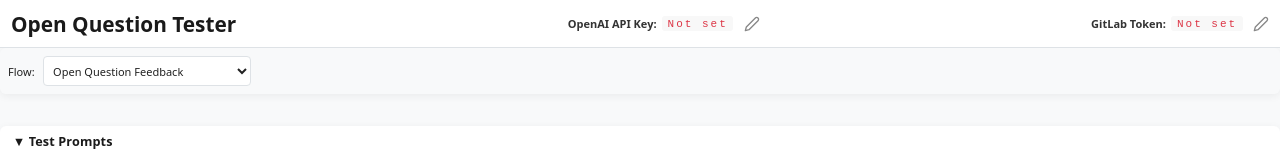
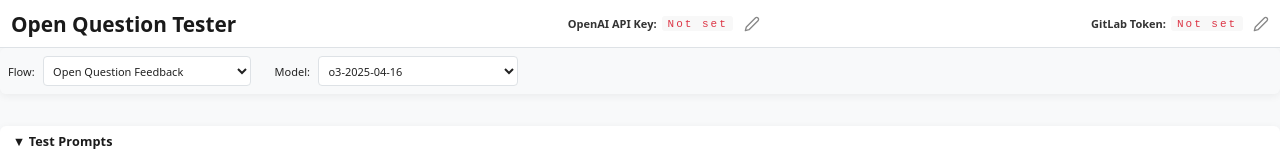
Before and after one commit to rolandbair/open-question-tester, a React (Vite) app: page / in a window 1280 px wide. Shown: the top 160 px of the page. Built offline with nearby package versions, Linux system fonts and the light colour scheme.

Commit message:
allow model selection

```diff
--- a/src/UnifiedEvaluator.tsx
+++ b/src/UnifiedEvaluator.tsx
@@ -1,10 +1,13 @@
 import React, { useState, useEffect } from 'react';
 import { checkFeedbackCriterion } from './api';
 import type { EvaluationResult } from './types';
+import type { EvaluationParams } from './types/modelTypes';
+import { SUPPORTED_MODELS } from './types/modelTypes';
 import { v4 as uuidv4 } from 'uuid';
 import PromptCriteriaSection from './PromptCriteriaSection';
 import TestDataSection from './TestDataSection';
 import ResultsSection from './ResultsSection';
+import ModelSelection from './components/ModelSelection';
 import { parsePromptFile, parseTableCsv } from './utils/csvUtils';
 import { flows } from './flows';
 import type { FlowConfig } from './flows';
@@ -20,6 +23,11 @@ export default function UnifiedEvaluator() {
   // --- State: Flow Selection ---
   const [selectedFlowId, setSelectedFlowId] = useState(flows[0].id);
   const selectedFlow: FlowConfig = flows.find(f => f.id === selectedFlowId)!;
+
+  // --- State: Model Selection ---
+  const [evaluationParams, setEvaluationParams] = useState<EvaluationParams>({
+    model: SUPPORTED_MODELS[0].id
+  });
 
   // --- State: Prompts ---
   const [systemPrompt, setSystemPrompt] = useState(selectedFlow.systemPrompt || '');
@@ -167,7 +175,8 @@ export default function UnifiedEvaluator() {
                 row,
                 prompt,
                 systemPrompt,
-                selectedFlow.testDataColumns
+                selectedFlow.testDataColumns,
+                evaluationParams
               );
               // Use the feedback field as defined by the flow, fallback to response.feedback or response.evaluation
               const feedbackField = selectedFlow.feedbackField || 'ERROR';
@@ -191,7 +200,8 @@ export default function UnifiedEvaluator() {
                     const check = await checkFeedbackCriterion(
                       [...requiredColValues, feedbackVal],
                       c,
-                      criteriaPrompt
+                      criteriaPrompt,
+                      evaluationParams
                     );
                     return { name: c.name, passed: check.passed, explanation: check.explanation };
                   } catch (err) {
@@ -235,14 +245,22 @@ export default function UnifiedEvaluator() {
   // --- Render ---
   return (
     <div className="container flex flex-col gap">
-      {/* Flow Selection */}
+      {/* Flow Selection and Model Selection */}
       <div className="rounded shadow text" style={{ marginBottom: 16, padding: 8 }}>
+        <div style={{ display: 'flex', gap: '24px', alignItems: 'center', flexWrap: 'wrap' }}>
+          <div>
             <label htmlFor="flow-select">Flow:</label>
             <select id="flow-select" value={selectedFlowId} onChange={handleFlowChange} style={{ marginLeft: 8 }}>
               {flows.map(flow => (
                 <option key={flow.id} value={flow.id}>{flow.name}</option>
               ))}
             </select>
+          </div>
+          <ModelSelection
+            evaluationParams={evaluationParams}
+            onParamsChange={setEvaluationParams}
+          />
+        </div>
       </div>
 
       {/* Test Prompts Section */}
--- a/src/api.ts
+++ b/src/api.ts
@@ -1,6 +1,7 @@
 import OpenAI from 'openai';
 import type { ApiResponse } from './types';
 import type { ChatCompletionMessageParam } from 'openai/resources/chat';
+import type { EvaluationParams } from './types/modelTypes';
 
 let openaiInstance: OpenAI | null = null;
 
@@ -15,7 +16,8 @@ export function initializeOpenAI(apiKey: string) {
 export async function evaluateGeneric(
     row: Record<string, any>,
     columns: { key: string; label: string }[],
-    systemPrompt: string = "FALLBACK PROMPT"
+    systemPrompt: string = "FALLBACK PROMPT",
+    evaluationParams?: EvaluationParams
 ): Promise<ApiResponse | ApiResponse[]> {
     if (!openaiInstance) {
         const storedKey = localStorage.getItem('openai_api_key');
@@ -46,9 +48,11 @@ export async function evaluateGeneric(
             }
         ];
         const requestPayload = {
-            model: 'o3-2025-04-16',
+            model: evaluationParams?.model || 'o3-2025-04-16',
             messages,
-            response_format: { type: 'json_object' as const }
+            response_format: { type: 'json_object' as const },
+            ...(evaluationParams?.temperature !== undefined && { temperature: evaluationParams.temperature }),
+            ...(evaluationParams?.top_p !== undefined && { top_p: evaluationParams.top_p })
         };
 
         // Track response time
@@ -77,7 +81,8 @@ export async function evaluateGeneric(
 export async function checkFeedbackCriterion(
   contextValues: string[],
   criterion: { name: string; description: string },
-  systemPrompt = "FALLBACK CRITERION PROMPT"
+  systemPrompt = "FALLBACK CRITERION PROMPT",
+  evaluationParams?: EvaluationParams
 ): Promise<{ passed: boolean, explanation: string, responseTime?: number }> {
   // Ensure the system prompt contains the word 'json' for OpenAI API compliance
   let safeSystemPrompt = systemPrompt;
@@ -103,9 +108,11 @@ export async function checkFeedbackCriterion(
     { role: 'user', content: userMessage }
   ];
   const requestPayload = {
-    model: 'o3-2025-04-16',
+    model: evaluationParams?.model || 'o3-2025-04-16',
     messages,
-    response_format: { type: 'json_object' as const }
+    response_format: { type: 'json_object' as const },
+    ...(evaluationParams?.temperature !== undefined && { temperature: evaluationParams.temperature }),
+    ...(evaluationParams?.top_p !== undefined && { top_p: evaluationParams.top_p })
   };
   // Only log request and response
   console.log('[Criteria Evaluation] Payload:', JSON.stringify(requestPayload, null, 2));
--- /dev/null
+++ b/src/components/ModelSelection.tsx
@@ -0,0 +1,87 @@
+import type { EvaluationParams } from '../types/modelTypes';
+import { SUPPORTED_MODELS, DEFAULT_TEMPERATURE, DEFAULT_TOP_P } from '../types/modelTypes';
+
+interface ModelSelectionProps {
+  evaluationParams: EvaluationParams;
+  onParamsChange: (params: EvaluationParams) => void;
+}
+
+export default function ModelSelection({ evaluationParams, onParamsChange }: ModelSelectionProps) {
+  const selectedModel = SUPPORTED_MODELS.find(m => m.id === evaluationParams.model) || SUPPORTED_MODELS[0];
+
+  const handleModelChange = (modelId: string) => {
+    const model = SUPPORTED_MODELS.find(m => m.id === modelId);
+    if (model) {
+      const newParams: EvaluationParams = {
+        model: modelId,
+        ...(model.supportsTemperature && { temperature: evaluationParams.temperature ?? DEFAULT_TEMPERATURE }),
+        ...(model.supportsTopP && { top_p: evaluationParams.top_p ?? DEFAULT_TOP_P })
+      };
+      onParamsChange(newParams);
+    }
+  };
+
+  const handleTemperatureChange = (temperature: number) => {
+    onParamsChange({
+      ...evaluationParams,
+      temperature
+    });
+  };
+
+  const handleTopPChange = (top_p: number) => {
+    onParamsChange({
+      ...evaluationParams,
+      top_p
+    });
+  };
+
+  return (
+    <div style={{ display: 'flex', gap: '16px', alignItems: 'center', flexWrap: 'wrap' }}>
+      <div>
+        <label htmlFor="model-select" style={{ marginRight: '8px' }}>Model:</label>
+        <select
+          id="model-select"
+          value={evaluationParams.model}
+          onChange={(e) => handleModelChange(e.target.value)}
+          style={{ minWidth: '200px' }}
+        >
+          {SUPPORTED_MODELS.map(model => (
+            <option key={model.id} value={model.id}>{model.name}</option>
+          ))}
+        </select>
+      </div>
+
+      {selectedModel.supportsTemperature && (
+        <div>
+          <label htmlFor="temperature-input" style={{ marginRight: '8px' }}>Temperature:</label>
+          <input
+            id="temperature-input"
+            type="number"
+            min="0"
+            max="2"
+            step="0.1"
+            value={evaluationParams.temperature ?? DEFAULT_TEMPERATURE}
+            onChange={(e) => handleTemperatureChange(parseFloat(e.target.value))}
+            style={{ width: '80px' }}
+          />
+        </div>
+      )}
+
+      {selectedModel.supportsTopP && (
+        <div>
+          <label htmlFor="top-p-input" style={{ marginRight: '8px' }}>Top P:</label>
+          <input
+            id="top-p-input"
+            type="number"
+            min="0"
+            max="1"
+            step="0.1"
+            value={evaluationParams.top_p ?? DEFAULT_TOP_P}
+            onChange={(e) => handleTopPChange(parseFloat(e.target.value))}
+            style={{ width: '80px' }}
+          />
+        </div>
+      )}
+    </div>
+  );
+}
--- a/src/flows.ts
+++ b/src/flows.ts
@@ -1,5 +1,6 @@
 import { SystemPrompt_OpenQuestionsGuidance, PromptPart_OpenQuestionsFeedbackCriteria, SystemPrompt_OpenQuestionsFeedback, PromptPart_OpenQuestionsGuidance, Prompt_OpenQuestionsFeedbackCriteria, Prompt_OpenQuestionsGuidanceCriteria, PromptPart_OpenQuestionsStudentSummary, Prompt_OpenQuestionsStudentSummaryCriteria, SystemPrompt_OpenQuestionsStudentSummary } from './prompts';
 import type { GitLabPromptConfig } from './services/gitlabService';
+import type { EvaluationParams } from './types/modelTypes';
 
 export type FlowColumn = {
   key: string;
@@ -12,7 +13,7 @@ export type FlowConfig = {
   name: string;
   testDataColumns: FlowColumn[];
   // Add more flow-specific config as needed
-  evaluate: (row: any, prompt: string, systemPrompt: string, testDataColumns: FlowColumn[]) => Promise<any>;
+  evaluate: (row: any, prompt: string, systemPrompt: string, testDataColumns: FlowColumn[], evaluationParams?: EvaluationParams) => Promise<any>;
   systemPrompt?: string;
   feedbackCriteria?: any[];
   checkFeedbackCriterionPrompt?: string;
@@ -30,12 +31,13 @@ export const flows: FlowConfig[] = [
       { key: 'guidance', label: 'Guidance' },
       { key: 'expectedResult', label: 'Expected Result', required: true }
     ],
-    evaluate: async (row: any, prompt: string, systemPrompt: string, testDataColumns: FlowColumn[]) => {
+    evaluate: async (row: any, prompt: string, systemPrompt: string, testDataColumns: FlowColumn[], evaluationParams?: EvaluationParams) => {
       const api = await import('./api');
       return api.evaluateGeneric(
         row,
         testDataColumns,
-        systemPrompt || prompt
+        systemPrompt || prompt,
+        evaluationParams
       );
     },
     systemPrompt: SystemPrompt_OpenQuestionsFeedback,
@@ -50,12 +52,13 @@ export const flows: FlowConfig[] = [
       { key: 'task', label: 'Task', required: true },
       { key: 'context', label: 'Context' },
     ],
-    evaluate: async (row: any, prompt: string, systemPrompt: string, testDataColumns: FlowColumn[]) => {
+    evaluate: async (row: any, prompt: string, systemPrompt: string, testDataColumns: FlowColumn[], evaluationParams?: EvaluationParams) => {
       const api = await import('./api');
       return api.evaluateGeneric(
         row,
         testDataColumns,
-        systemPrompt || prompt
+        systemPrompt || prompt,
+        evaluationParams
       );
     },
     systemPrompt: SystemPrompt_OpenQuestionsGuidance,
@@ -76,12 +79,13 @@ export const flows: FlowConfig[] = [
       { key: 'studentName', label: 'StudentName', required: true },
       { key: 'tasks', label: 'Tasks', required: true },
     ],
-    evaluate: async (row: any, prompt: string, systemPrompt: string, testDataColumns: FlowColumn[]) => {
+    evaluate: async (row: any, prompt: string, systemPrompt: string, testDataColumns: FlowColumn[], evaluationParams?: EvaluationParams) => {
       const api = await import('./api');
       return api.evaluateGeneric(
         row,
         testDataColumns,
-        systemPrompt || prompt
+        systemPrompt || prompt,
+        evaluationParams
       );
     },
     systemPrompt: SystemPrompt_OpenQuestionsStudentSummary,
--- /dev/null
+++ b/src/types/modelTypes.ts
@@ -0,0 +1,54 @@
+export interface ModelConfig {
+  id: string;
+  name: string;
+  supportsTemperature: boolean;
+  supportsTopP: boolean;
+}
+
+export interface EvaluationParams {
+  model: string;
+  temperature?: number;
+  top_p?: number;
+}
+
+export const SUPPORTED_MODELS: ModelConfig[] = [
+  {
+    id: 'o3-2025-04-16',
+    name: 'o3-2025-04-16',
+    supportsTemperature: false,
+    supportsTopP: false,
+  },
+  {
+    id: 'o3-mini-2025-01-31',
+    name: 'o3-mini-2025-01-31',
+    supportsTemperature: false,
+    supportsTopP: false,
+  },
+  {
+    id: 'o4-mini-2025-04-16',
+    name: 'o4-mini-2025-04-16',
+    supportsTemperature: false,
+    supportsTopP: false,
+  },
+  {
+    id: 'gpt-4.1-2025-04-14',
+    name: 'gpt-4.1-2025-04-14',
+    supportsTemperature: true,
+    supportsTopP: true,
+  },
+  {
+    id: 'gpt-4.1-mini-2025-04-14',
+    name: 'gpt-4.1-mini-2025-04-14',
+    supportsTemperature: true,
+    supportsTopP: true,
+  },
+  {
+    id: 'gpt-4o-mini-2024-07-18',
+    name: 'gpt-4o-mini-2024-07-18',
+    supportsTemperature: true,
+    supportsTopP: true,
+  },
+];
+
+export const DEFAULT_TEMPERATURE = 0.7;
+export const DEFAULT_TOP_P = 1.0;
```
Lines whose indentation alone changed are shown as unchanged.
